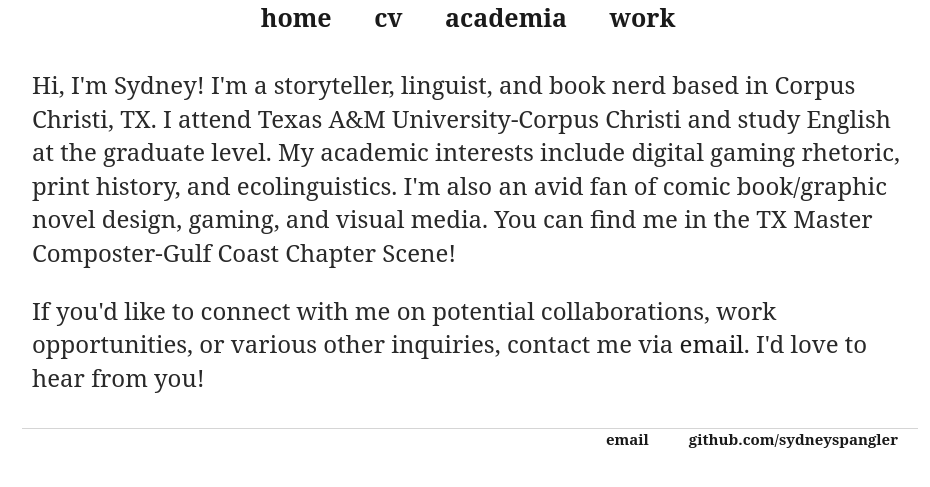
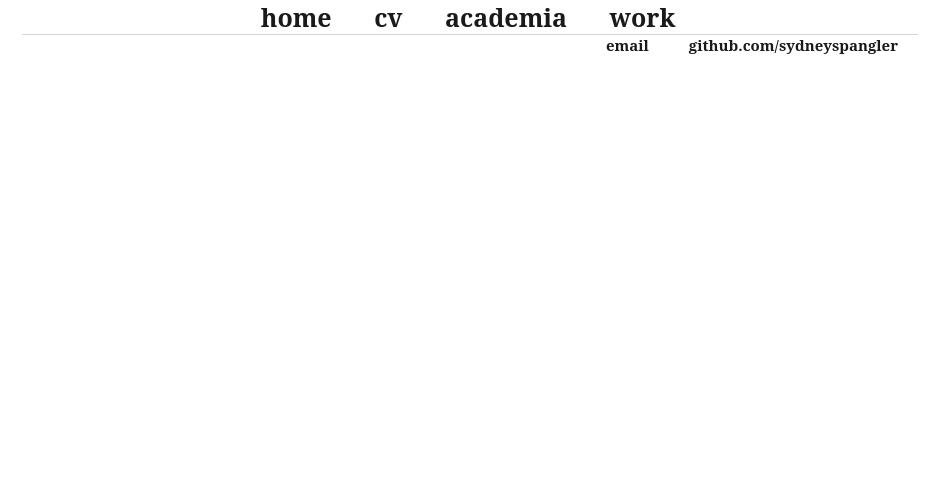
Before and after one commit to sydneyspangler/sydneyspangler.github.io, a Jekyll site: the page built from index.html, in a window 1280 px wide. Shown: the top 487 px of the page, without its empty margins (170-1100 px from the left). Built offline with Jekyll 4.4.1, drawn with Linux system fonts in a browser that asks for light colours.

Commit message:
Update index.html

```diff
--- a/index.html
+++ b/index.html
@@ -2,7 +2,5 @@
 layout: default
 title: home
 ---
-<div class="blurb">
-	<p>Hi, I'm Sydney! I'm a storyteller, linguist, and book nerd based in Corpus Christi, TX. I attend Texas A&amp;M University-Corpus Christi and study English at the graduate level. My academic interests include digital gaming rhetoric, print history, and ecolinguistics. I'm also an avid fan of comic book/graphic novel design, gaming, and visual media. You can find me in the TX Master Composter-Gulf Coast Chapter Scene!</p>
-	<p>If you'd like to connect with me on potential collaborations, work opportunities, or various other inquiries, contact me via <a href="mailto:spangler.sydney@gmail.com">email</a>. I'd love to hear from you!</p>
+
 </div><!-- /.blurb -->
```
